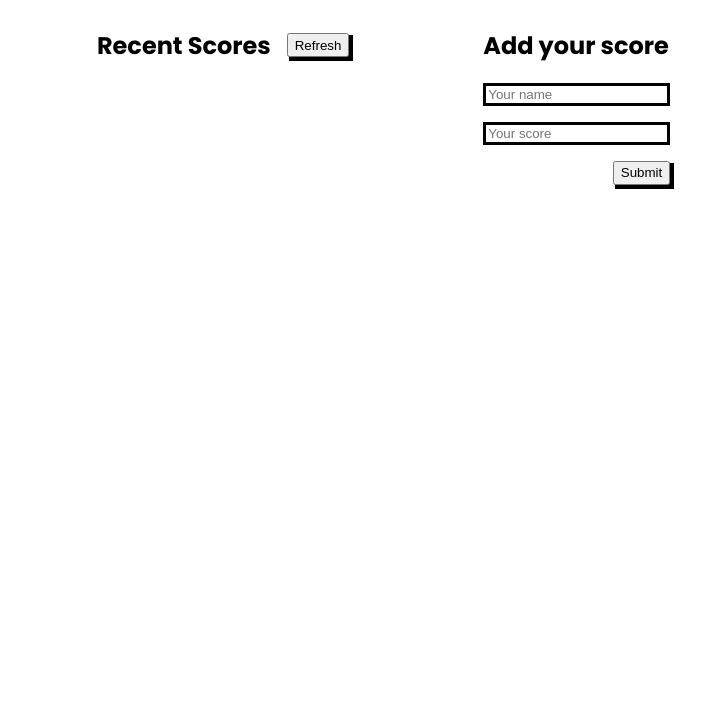
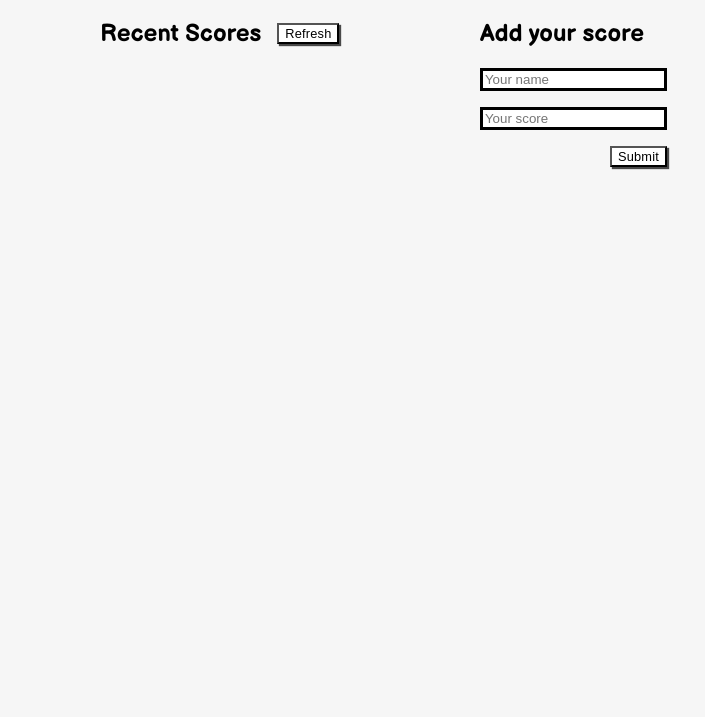
Before and after one commit to abel-tefera/leaderboard, a website built with webpack: page src/index.html in a window 1280 px wide. Shown: the part 83-800 px from the top of the page, without its empty margins (66-771 px from the left). Built offline with nearby package versions, Linux system fonts and the light colour scheme; no server answers.

Commit message:
final touches

```diff
--- a/src/style.css
+++ b/src/style.css
@@ -2,15 +2,16 @@
 /* stylelint-disable alpha-value-notation */
 /* stylelint-disable color-function-notation */
 /* stylelint-disable length-zero-no-unit */
-@import url("https://fonts.googleapis.com/css2?family=Poppins:300,400,500,700&display=swap");
+@import url('https://fonts.googleapis.com/css2?family=Balsamiq+Sans:ital,wght@0,400;0,700;1,400;1,700&display=swap');
 
 * {
   box-sizing: border-box;
 }
 
 body {
-  font-family: Poppins, sans-serif;
   margin: 0;
+  background-color: #f6f6f6;
+  font-family: 'Balsamiq Sans', sans-serif;
 }
 
 .container {
@@ -66,11 +67,15 @@ body {
 }
 
 .btn {
-  width: fit-content;
-  height: 1.5rem;
-  -webkit-box-shadow: 3px 3px 0 1px rgba(0, 0, 0, 1);
-  -moz-box-shadow: 3px 3px 0 1px rgba(0, 0, 0, 1);
-  box-shadow: 3px 3px 0 1px rgba(0, 0, 0, 1);
+  height: max-content;
+  font-size: 0.8em;
+  align-self: center;
+  box-shadow: 2px 2px 1px rgba(0, 0, 0, 0.705);
+  background: white;
+  cursor: pointer;
+  outline: none;
+  letter-spacing: 0.2px;
+  color: black;
 }
 
 .submit-btn {
```
